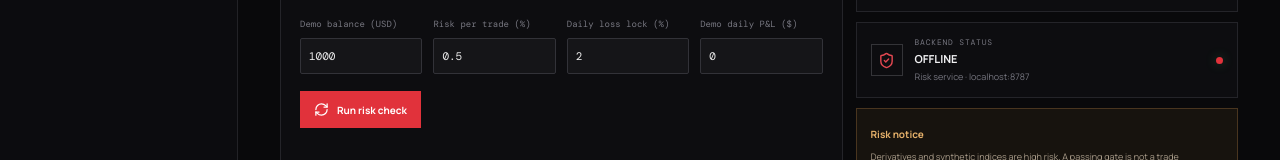
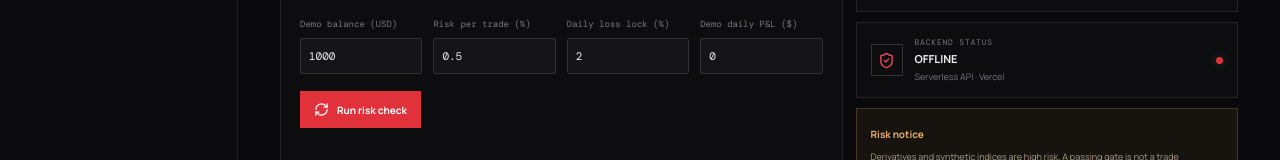
Before and after one commit to butcheralcohol-tech/butcher-trader, a React (Vite) app: page / in a window 1280 px wide. Shown: the part 900-1060 px from the top of the page. Built offline with nearby package versions, Linux system fonts and the light colour scheme; no server answers; a web font is replaced by a local one.

Commit message:
Label Vercel serverless API in dashboard

```diff
--- a/src/App.tsx
+++ b/src/App.tsx
@@ -53,7 +53,7 @@ export default function App() {
         <div className="price-panel"><div className="price-top"><div><span className="tiny-label">SELECTED INSTRUMENT</span><h4>{market.name}</h4><small>{market.symbol}</small></div><span className="live-chip"><Radio size={12}/> STREAM</span></div><div className="price-value">{tick ? fmt(tick.quote) : "— — —"}</div><div className={`price-change ${change >= 0 ? "up" : "down"}`}>{change >= 0 ? <ArrowUpRight size={16}/> : <ArrowDownRight size={16}/>} {history.length > 1 ? `${Math.abs(change).toFixed(3)}%` : "Collecting ticks"} <span>· recent feed movement</span></div><div className="chart">{history.length > 1 ? <svg viewBox="0 0 600 115" preserveAspectRatio="none" aria-label="Recent price movement"><polyline points={history.map((v, i) => `${i * (600 / (history.length - 1))},${100 - ((v - Math.min(...history)) / (Math.max(...history) - Math.min(...history) || 1)) * 80}`).join(" ")} fill="none" stroke="currentColor" strokeWidth="2.5" vectorEffect="non-scaling-stroke"/></svg> : <div className="chart-empty"><Activity size={20}/> Waiting for market ticks</div>}</div><div className="chart-footer"><span>LIVE QUOTE <b>{tick ? new Date(tick.epoch * 1000).toLocaleTimeString() : "Waiting…"}</b></span><span>NO ORDERS PLACED</span></div></div></section>
       <div className="section-heading lower"><div><div className="eyebrow">02 / CAPITAL PRESERVATION</div><h3>Risk engine</h3></div><span className="safe-label"><ShieldCheck size={14}/> CONSERVATIVE PRESET</span></div>
       <section className="risk-grid"><div className="risk-card"><div className="card-title"><ShieldCheck size={18}/><b>Pre-trade risk gate</b><span className="card-status">ACTIVE</span></div><p>Set demo account assumptions. The backend validates limits before any future strategy can request a trade.</p><div className="fields"><label>Demo balance (USD)<input type="number" min="1" value={risk.balance} onChange={e => setRisk({...risk, balance:e.target.value})}/></label><label>Risk per trade (%)<input type="number" min="0.1" max="1" step="0.1" value={risk.riskPercent} onChange={e => setRisk({...risk, riskPercent:e.target.value})}/></label><label>Daily loss lock (%)<input type="number" min="0.1" max="3" step="0.1" value={risk.dailyLossLimitPercent} onChange={e => setRisk({...risk, dailyLossLimitPercent:e.target.value})}/></label><label>Demo daily P&amp;L ($)<input type="number" max="0" value={risk.dailyPnl} onChange={e => setRisk({...risk, dailyPnl:e.target.value})}/></label></div><button className="primary-btn" onClick={checkRisk}><RefreshCw size={15}/> Run risk check</button>{riskResult && <div className={`risk-result ${riskResult.allowed ? "pass" : "blocked"}`}><b>{riskResult.allowed ? "GATE PASSED — DEMO ONLY" : "TRADE BLOCKED"}</b><span>Max planned risk: ${fmt(riskResult.maxRiskAmount)}</span>{riskResult.reasons.map(r => <small key={r}>{r}</small>)}</div>}</div>
-        <div className="stats-column"><div className="stat-card"><div className="stat-icon"><Zap size={17}/></div><div><small>EXECUTION MODE</small><b>DEMO ONLY</b><span>Live execution not implemented</span></div><div className="stat-lock"><LockKeyhole size={16}/></div></div><div className="stat-card"><div className="stat-icon"><ShieldCheck size={17}/></div><div><small>BACKEND STATUS</small><b>{apiHealth}</b><span>Risk service · localhost:8787</span></div><div className={`status-led ${apiHealth === "ONLINE" ? "" : "off"}`}/></div><div className="warning-note"><b>Risk notice</b><p>Derivatives and synthetic indices are high risk. A passing gate is not a trade recommendation and does not predict outcomes. Test strategies on demo data before considering live use.</p></div></div></section>
+        <div className="stats-column"><div className="stat-card"><div className="stat-icon"><Zap size={17}/></div><div><small>EXECUTION MODE</small><b>DEMO ONLY</b><span>Live execution not implemented</span></div><div className="stat-lock"><LockKeyhole size={16}/></div></div><div className="stat-card"><div className="stat-icon"><ShieldCheck size={17}/></div><div><small>BACKEND STATUS</small><b>{apiHealth}</b><span>Serverless API · Vercel</span></div><div className={`status-led ${apiHealth === "ONLINE" ? "" : "off"}`}/></div><div className="warning-note"><b>Risk notice</b><p>Derivatives and synthetic indices are high risk. A passing gate is not a trade recommendation and does not predict outcomes. Test strategies on demo data before considering live use.</p></div></div></section>
       <footer><span>BUTCHER TRADER <b>·</b> BUILD 0.1.0</span><span>STAY DISCIPLINED. NO GUARANTEED RETURNS.</span></footer>
     </main>
   </div>;
```
